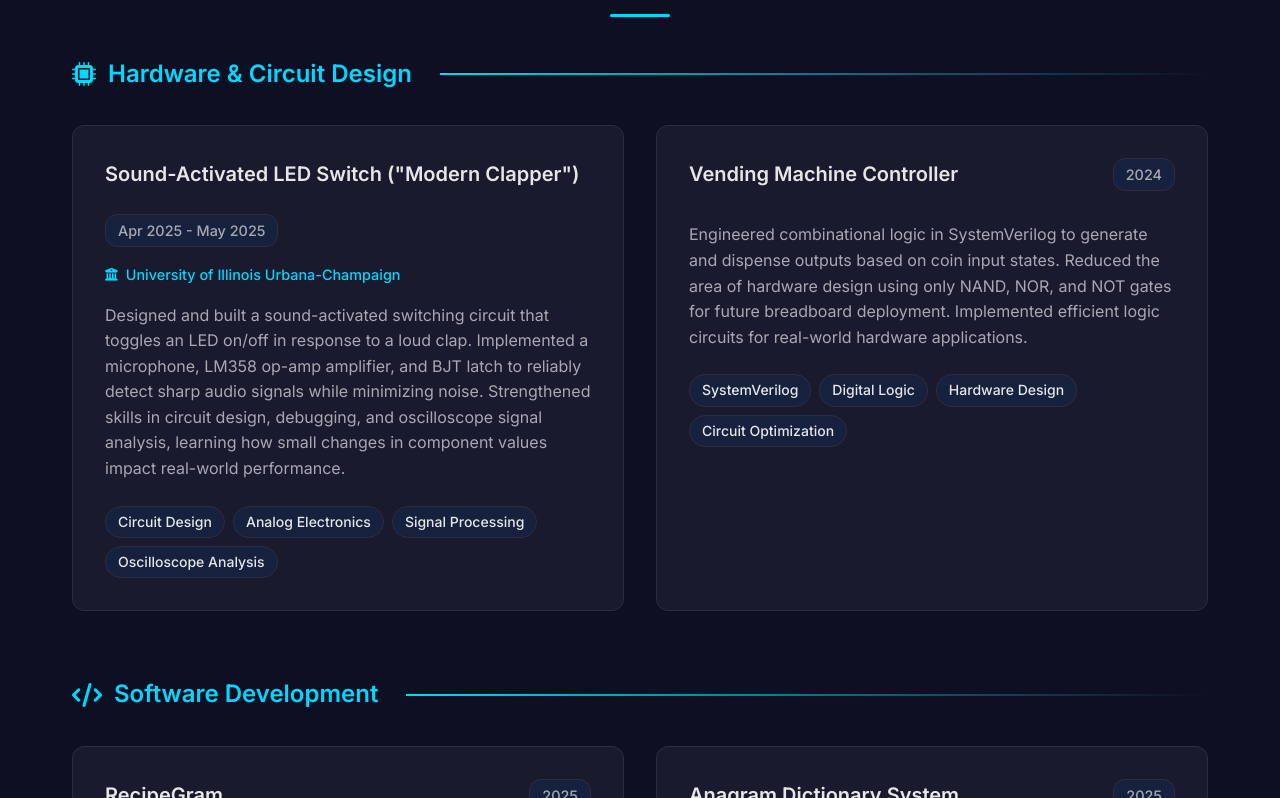
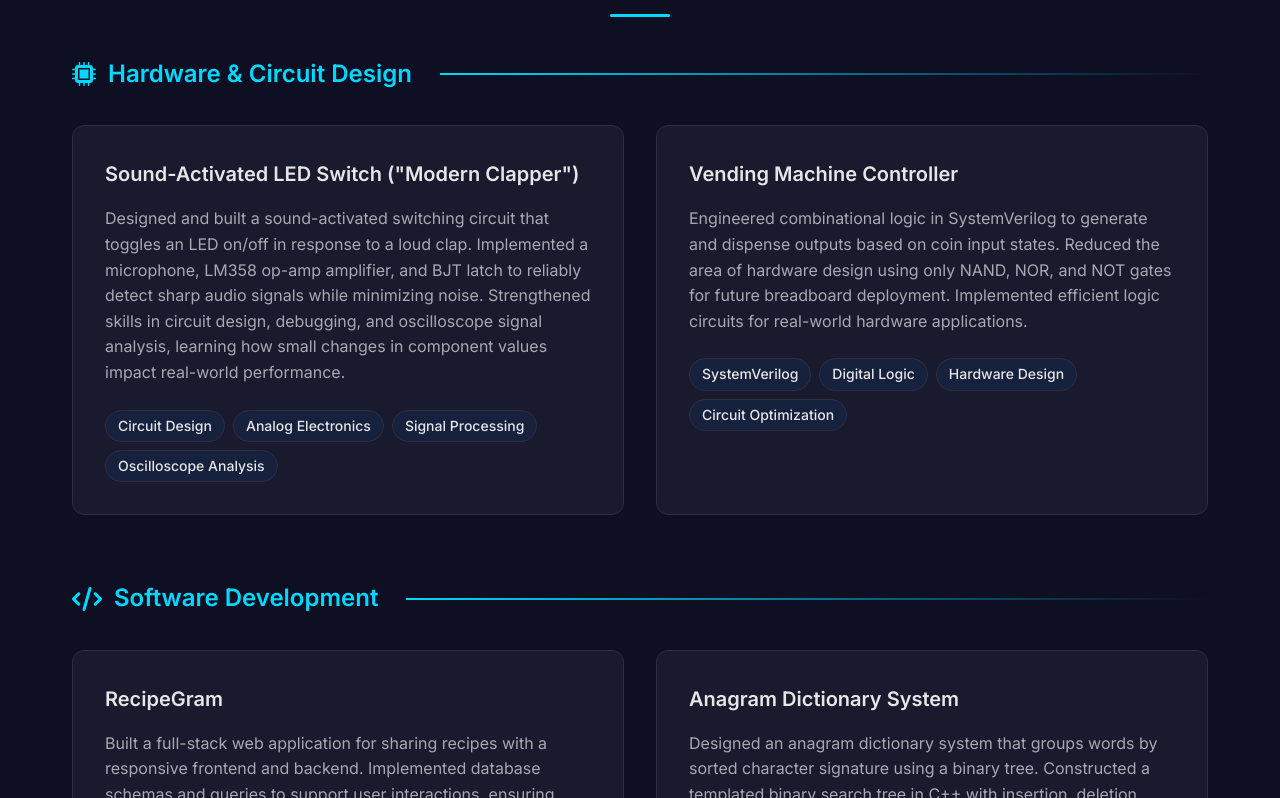
Before and after one commit to rokohli/Portfolio, a Next.js app: page / in a window 1280 px wide. Shown: the part 3022-3820 px from the top of the page. Built offline with nearby package versions, Linux system fonts and the light colour scheme.

Commit message:
removed dates and associations from projects section

```diff
--- a/pages/index.tsx
+++ b/pages/index.tsx
@@ -115,7 +115,7 @@ const ExperienceSection = () => {
         "Assisted the embedded team in interfacing rearview camera systems with vehicle electronics and display modules",
         "Set up vehicle sensor infrastructure to support autonomous driving and improve real-time situational awareness"
       ],
-      techStack: ["Electrical Design", "Embedded Systems", "Sensor Integration", "Autonomous Systems"]
+      techStack: ["PCB Design", "Embedded Systems", "Sensor Integration", "Autonomous Systems"]
     },
     {
       title: "Founder & Computer Hardware Specialist",
@@ -201,29 +201,24 @@ const ProjectsSection = () => {
   const projects = [
     {
       title: "Sound-Activated LED Switch (\"Modern Clapper\")",
-      date: "Apr 2025 - May 2025",
-      association: "University of Illinois Urbana-Champaign",
       description: "Designed and built a sound-activated switching circuit that toggles an LED on/off in response to a loud clap. Implemented a microphone, LM358 op-amp amplifier, and BJT latch to reliably detect sharp audio signals while minimizing noise. Strengthened skills in circuit design, debugging, and oscilloscope signal analysis, learning how small changes in component values impact real-world performance.",
       techStack: ["Circuit Design", "Analog Electronics", "Signal Processing", "Oscilloscope Analysis"],
       category: "Hardware"
     },
     {
       title: "RecipeGram",
-      date: "2025",
       description: "Built a full-stack web application for sharing recipes with a responsive frontend and backend. Implemented database schemas and queries to support user interactions, ensuring data integrity and scalability. Worked alongside the frontend team to define API endpoints and optimize user experience.",
       techStack: ["Full-Stack Development", "Database Design", "API Development", "React.js", "Node.js"],
       category: "Software"
     },
     {
       title: "Anagram Dictionary System",
-      date: "2025",
       description: "Designed an anagram dictionary system that groups words by sorted character signature using a binary tree. Constructed a templated binary search tree in C++ with insertion, deletion, lookup, and traversal operations. Developed file I/O pipelines to read dictionary files and save ordered anagram groupings.",
       techStack: ["C++", "Data Structures", "Binary Trees", "Algorithm Design", "File I/O"],
       category: "Software"
     },
     {
       title: "Vending Machine Controller",
-      date: "2024",
       description: "Engineered combinational logic in SystemVerilog to generate and dispense outputs based on coin input states. Reduced the area of hardware design using only NAND, NOR, and NOT gates for future breadboard deployment. Implemented efficient logic circuits for real-world hardware applications.",
       techStack: ["SystemVerilog", "Digital Logic", "Hardware Design", "Circuit Optimization"],
       category: "Hardware"
@@ -236,18 +231,7 @@ const ProjectsSection = () => {
 
   const ProjectCard = ({ project, index }: { project: any; index: number }) => (
     <div key={index} className="project-card fade-in">
-      <div className="project-header">
-        <h3 className="project-title">{project.title}</h3>
-        {project.date && (
-          <span className="project-date">{project.date}</span>
-        )}
-      </div>
-      {project.association && (
-        <p className="project-association">
-          <i className="fas fa-university"></i>
-          {project.association}
-        </p>
-      )}
+      <h3 className="project-title">{project.title}</h3>
       <p className="project-description">{project.description}</p>
       <div className="tech-stack">
         {project.techStack.map((tech: string, i: number) => (
--- a/styles/globals.css
+++ b/styles/globals.css
@@ -446,7 +446,6 @@ body {
   color: var(--text-secondary);
   margin-bottom: 1.5rem;
 }
-/* Additional CSS to add to your styles/globals.css file */
 
 /* Project Categories */
 .project-category {
@@ -472,41 +471,6 @@ body {
   margin-left: 1rem;
 }
 
-/* Enhanced Project Cards */
-.project-header {
-  display: flex;
-  justify-content: space-between;
-  align-items: flex-start;
-  margin-bottom: 1rem;
-  flex-wrap: wrap;
-  gap: 0.5rem;
-}
-
-.project-date {
-  color: var(--text-secondary);
-  font-size: 0.9rem;
-  font-weight: 500;
-  white-space: nowrap;
-  background: var(--bg-tertiary);
-  padding: 0.25rem 0.75rem;
-  border-radius: 12px;
-  border: 1px solid var(--border);
-}
-
-.project-association {
-  color: var(--accent);
-  font-size: 0.9rem;
-  font-weight: 500;
-  margin-bottom: 1rem;
-  display: flex;
-  align-items: center;
-  gap: 0.5rem;
-}
-
-.project-association i {
-  font-size: 0.8rem;
-}
-
 /* Hardware vs Software differentiation */
 .project-card[data-category="hardware"]::before {
   background: linear-gradient(90deg, #ff6b6b 0%, #ffd93d 100%);
@@ -518,16 +482,6 @@ body {
 
 /* Responsive adjustments */
 @media (max-width: 768px) {
-  .project-header {
-    flex-direction: column;
-    align-items: flex-start;
-    gap: 0.75rem;
-  }
-
-  .project-date {
-    align-self: flex-start;
-  }
-
   .category-title {
     font-size: 1.25rem;
     margin-bottom: 1.5rem;
```
